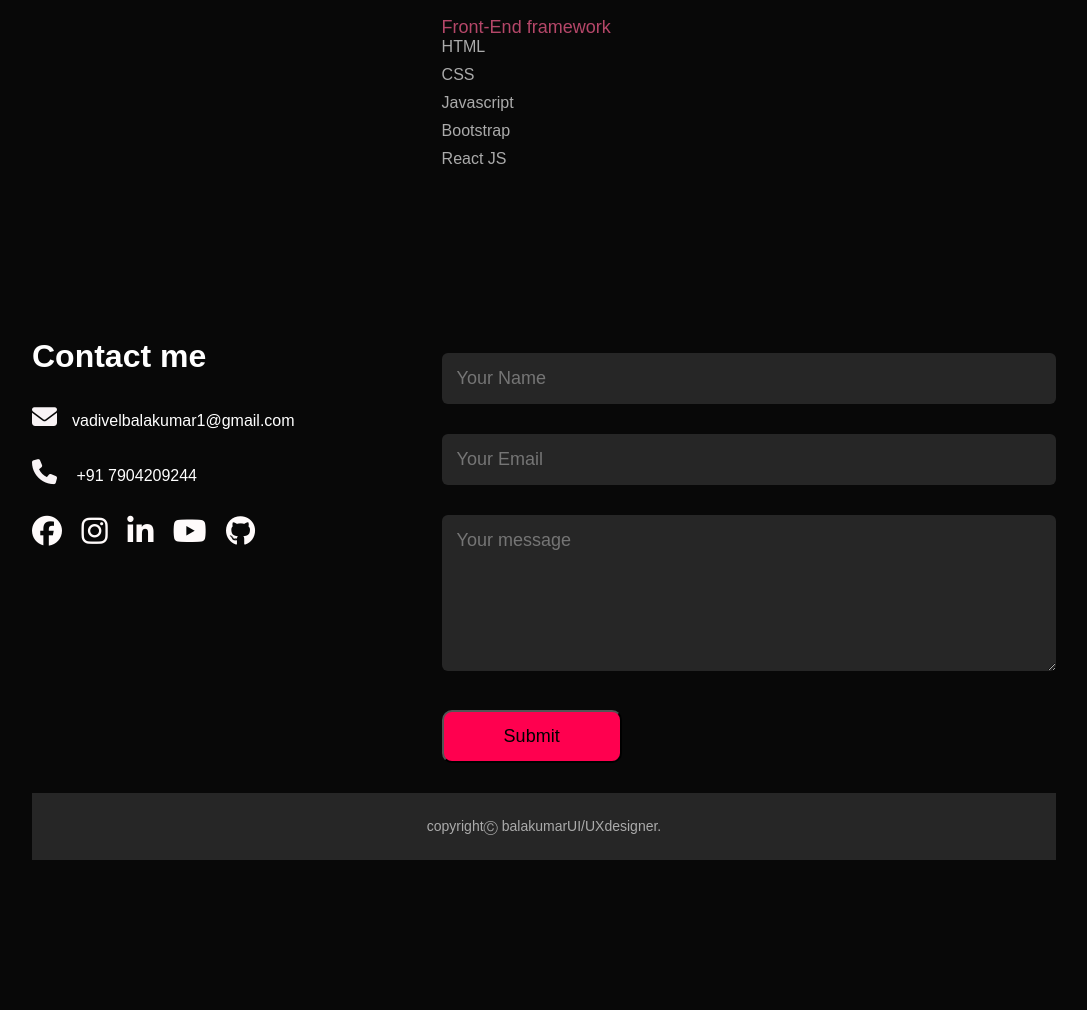
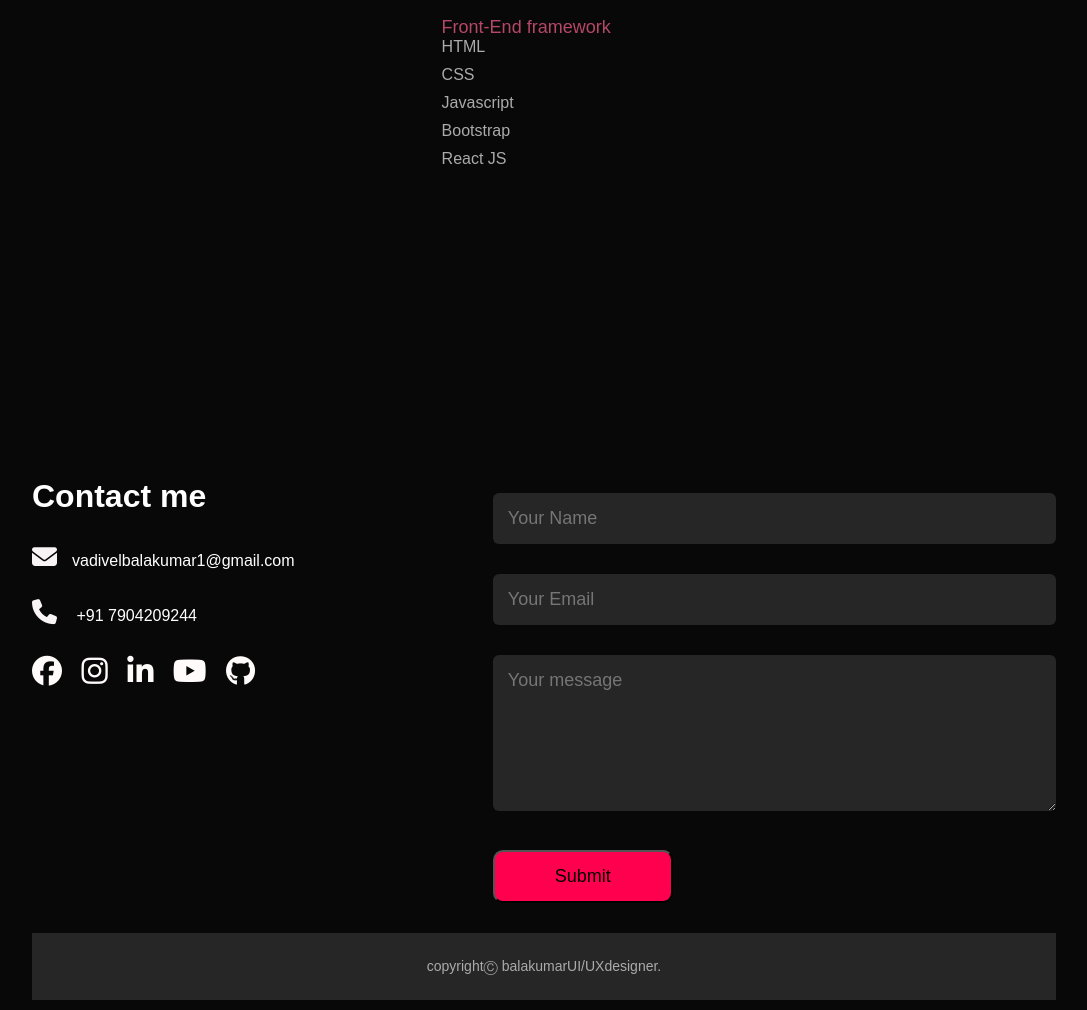
Before and after one commit to Balakumar790420/balaportfolio, a plain HTML site: page index.html in a window 1280 px wide. Shown: the part 1181-2191 px from the top of the page, without its empty margins (96-1183 px from the left). Before the commit the page ends 2051 px from the top, so only its background shows below. Drawn offline with Linux system fonts and the light colour scheme.

Commit message:
Update style.css

```diff
--- a/style.css
+++ b/style.css
@@ -21,7 +21,8 @@ body{
 }
 nav{
     display: flex;
-    align-items: center;
+    margin-left: 80%;
+    margin-top: 20px;
     justify-content: space-between;
     flex-wrap: wrap;
 }
@@ -82,7 +83,7 @@ nav ul li a:hover::after{
 
 }
 .about-col-1 img{
-    width: 70%;
+    width: 100%;
     border-radius: 15px;
 }
 .about-col-2{
@@ -147,12 +148,12 @@ font-size: larger;
 }
 
 .contact-left{
-    flex-basis: 35%;
-    padding-top: 60px;
+    flex-basis: 45%;
+    padding-top: 200px;
 }
 .contact-right{
-    flex-basis: 60%;
-    padding-top: 60px;
+    flex-basis: 55%;
+    padding-top: 200px;
 }
 .contact-left p{
     margin-top: 30px;
@@ -208,11 +209,12 @@ form .btn2{
     padding: 25px 0;
     background: #262626;
     font-weight: 300;
-margin-top: 20px;
+    margin-top: 20px;
 }
 .copyright{
     color: #ababab;
     font-size: 14px;
+
 }
 
 #msg{
```
